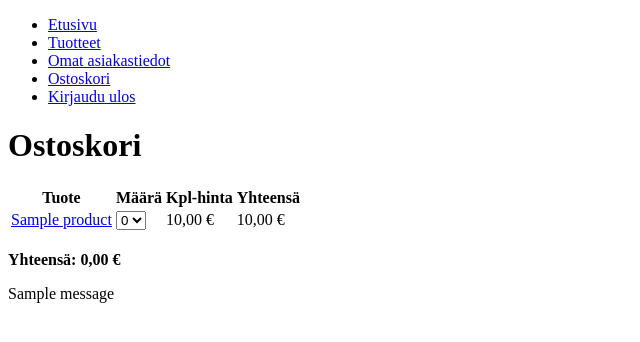
After one commit to valtterikantanen/tsoha, a Flask app: template templates/cart.html in a window 1280 px wide. The commit adds this page. Shown: the top 342 px of the page, without its empty margins (0-640 px from the left). Run offline with Flask 2, Linux system fonts and the light colour scheme; the template is opened without the code that fills it: most values are stand-ins (such as "Sample title", 1, 10 or a date in 2020); one stand-in notice (Sample message) is shown.

Commit message:
Add shopping cart page

```diff
--- a/templates/base.html
+++ b/templates/base.html
@@ -18,6 +18,7 @@
                 {% endif %}
                 {% if not employee %}
                 <li><a href="{{ url_for("account", id=id) }}">Omat asiakastiedot</a></li>
+                <li><a href="{{ url_for("cart") }}">Ostoskori</a></li>
                 {% endif %}
                 <li><a href="{{ url_for("logout") }}">Kirjaudu ulos</a></li>
             </ul>
--- /dev/null
+++ b/templates/cart.html
@@ -0,0 +1,48 @@
+{% extends "base.html" %}
+
+{% block title %}Ostoskori{% endblock %}
+{% block content %}
+<h1>Ostoskori</h1>
+
+{% if products %}
+<table>
+    <tr>
+        <th>Tuote</th>
+        <th>Määrä</th>
+        <th>Kpl-hinta</th>
+        <th>Yhteensä</th>
+    </tr>
+    {% for product in products %}
+    <tr>
+        <td><a href="product/{{ product.id }}">{{ product.name }}</a></td>
+        <td>
+            <form action="/update-quantity" METHOD="POST">
+            <input type="hidden" name="product_id" value="{{ product.id }}">
+            <input type="hidden" name="order_id" value="{{ product.order_id }}">
+            <select name="quantity" onchange="this.form.submit()">
+                {% for i in range(product.maximum + 1) %}
+                <option value="{{ i }}" {% if i==product.quantity %} selected {% endif %}>{{ i }}</option>
+                {% endfor %}
+            </select>
+            </form>
+        </td>
+        <td>{{ ("%.2f" % product.price).replace(".", ",") }} €</td>
+        <td>{{ ("%.2f" % product.subtotal).replace(".", ",") }} €</td>
+    </tr>
+    {% endfor %}
+</table>
+<br>
+<b>Yhteensä: {{ ("%.2f" % total_sum).replace(".", ",") }} €</b>
+{% else %}
+<p>Ostoskorissasi ei ole yhtään tuotetta.</p>
+{% endif %}
+
+{% with messages = get_flashed_messages() %}
+{% if messages %}
+{% for message in messages %}
+<p>{{ message }}</p>
+{% endfor %}
+{% endif %}
+{% endwith %}
+
+{% endblock %}
```
Also changed, not shown: orders.py (added, +27 -0 lines), routes.py (+18 -0 lines), schema.sql (+15 -1 lines).
